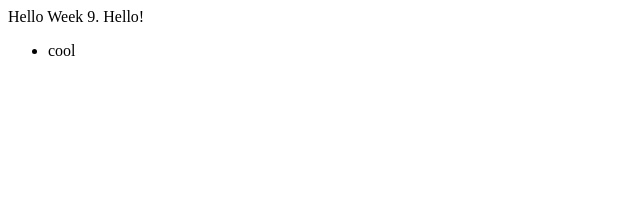
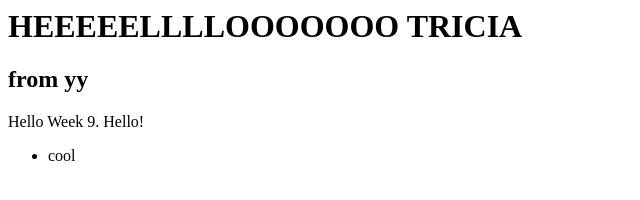
Before and after one commit to triciachia98/wk9, a website: page index.html in a window 1280 px wide. Shown: the whole page, without its empty margins (0-640 px from the left). Drawn offline with Linux system fonts and the light colour scheme.

Commit message:
pull
test

```diff
--- a/index.html
+++ b/index.html
@@ -1,6 +1,8 @@
 <html>
   <body>
     <div id="app">
+      <h1>HEEEEELLLLOOOOOOO TRICIA</h1>
+      <h2>from yy</h2>
       Hello Week 9. Hello!
     <ul>
       <li>cool</li>
```
